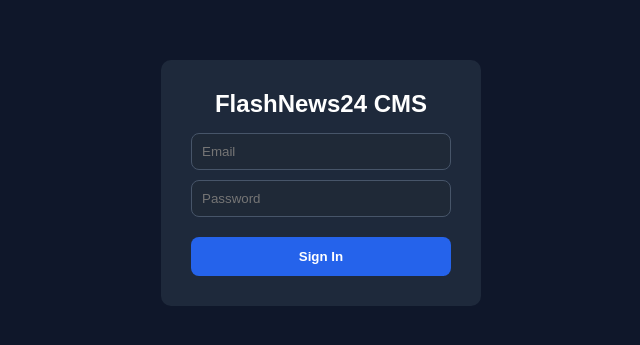
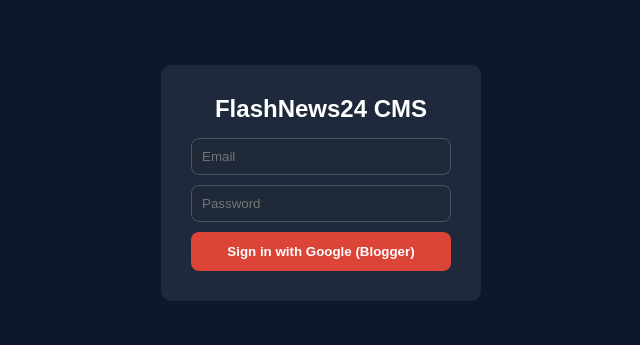
Before and after one commit to Hed3900/flashnews24-cms, a React (Vite) app: page / in a window 1280 px wide. Shown: the part 217-562 px from the top of the page, without its empty margins (319-959 px from the left). Built offline with nearby package versions, Linux system fonts and the light colour scheme.

Commit message:
Update login button to use Blogger authentication

```diff
--- a/src/pages/Login.jsx
+++ b/src/pages/Login.jsx
@@ -1,7 +1,7 @@
 import { useState } from "react";
 import { doc, getDoc } from "firebase/firestore";
 import { db } from "../firebase";
-
+import { loginWithBlogger } from "../services/bloggerAuth";
 function Login() {
   const [email, setEmail] = useState("");
   const [password, setPassword] = useState("");
@@ -84,20 +84,20 @@ localStorage.setItem("name", user.name);
         />
 
         <button
-  onClick={handleLogin}
+  onClick={loginWithBlogger}
   style={{
     width: "100%",
     padding: "12px",
-    marginTop: "20px",
-    background: "#2563eb",
+    marginTop: "10px",
+    background: "#DB4437",
     color: "#fff",
     border: "none",
     borderRadius: "8px",
     cursor: "pointer",
-    fontWeight: "bold",
+    fontWeight: "bold"
   }}
 >
-  Sign In
+  Sign in with Google (Blogger)
 </button>
       </div>
     </div>
```
